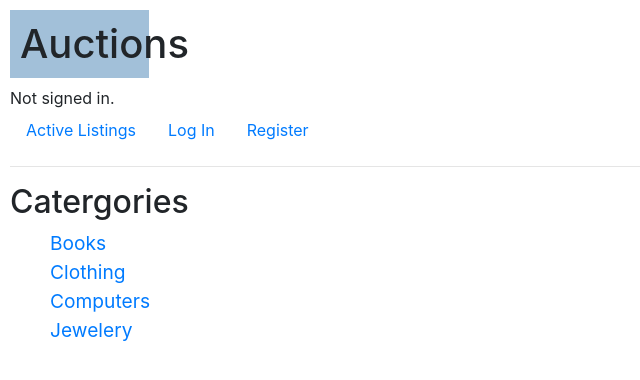
After one commit to emrah-i/CS50W, a Django app: page /catergories_list in a window 1280 px wide. The commit adds this page. Shown: the top 380 px of the page, without its empty margins (0-640 px from the left). Run offline with Django 3.2, Linux system fonts and the light colour scheme; some libraries are stand-ins or nearby versions.

Commit message:
Created catergories page and catergories_list page

```diff
--- a/commerce/auctions/static/auctions/style.css
+++ b/commerce/auctions/static/auctions/style.css
@@ -161,4 +161,11 @@ body {
 }
 .watchlist_items table {
   width: 100%;
+}
+
+.catergories {
+  font-size: 1.5vw;
+}
+.catergories ul {
+  list-style: none;
 }/*# sourceMappingURL=style.css.map */
--- a/commerce/auctions/static/auctions/style.scss
+++ b/commerce/auctions/static/auctions/style.scss
@@ -192,3 +192,12 @@ body {
         width: 100%;
     }
 }
+
+.catergories {
+
+    font-size: 1.5vw;
+
+    ul {
+        list-style: none;
+    }
+}
--- /dev/null
+++ b/commerce/auctions/templates/auctions/catergories_list.html
@@ -0,0 +1,12 @@
+{% extends "auctions/layout.html" %}
+
+{% block body %}
+    <h2>Catergories</h2>
+    <div class="catergories">
+        <ul>
+            {% for catergory in catergories %}
+            <li><a href="catergories/{{catergory.0}}">{{ catergory.1 }}</a></li>
+            {% endfor %}
+        </ul>
+    </div>
+{% endblock %}
--- a/commerce/auctions/templates/auctions/layout.html
+++ b/commerce/auctions/templates/auctions/layout.html
@@ -25,6 +25,9 @@
                     <a class="nav-link" href="{% url 'my_items' %}">My Listings</a>
                 </li>
                 <li class="nav-item">
+                    <a class="nav-link" href="{% url 'catergories_list' %}">Catergories</a>
+                </li>
+                <li class="nav-item">
                     <a class="nav-link" href="{% url 'create' %}">Create Listing</a>
                 </li>
                 <li class="nav-item">
--- a/commerce/auctions/urls.py
+++ b/commerce/auctions/urls.py
@@ -12,5 +12,7 @@ urlpatterns = [
     path("watchlist", views.watchlist, name="watchlist"),
     path("update", views.update, name="update"),
     path("my_items", views.my_items, name="my_items"),
+    path("catergories_list", views.catergories_list, name="catergories_list"),
+    path("catergories/<str:catergory>", views.catergories, name="catergories"),
     path("listing/<int:listing>", views.listing, name="listing")
 ]
--- a/commerce/auctions/views.py
+++ b/commerce/auctions/views.py
@@ -5,6 +5,13 @@ from django.shortcuts import render
 from django.urls import reverse
 
 from .models import User, AuctionListing, Bid, Comment
+
+CATERGORIES = (
+    ("BKS", "Books"),
+    ("CLT", "Clothing"),
+    ("CMP", "Computers"),
+    ("JWL", "Jewelery")
+)
 
 def index(request):
     all = AuctionListing.objects.filter(is_active = "Y")
@@ -46,6 +53,25 @@ def my_items(request):
         "auction_listing": all
     })
 
+def catergories_list(request):
+
+    return render(request, "auctions/catergories_list.html", {
+        "catergories": CATERGORIES
+    })
+
+def catergories(request, catergory):
+    all = AuctionListing.objects.filter(catergory=catergory, is_active='Y')
+    length = len(all)
+
+    for n in range(len(CATERGORIES)):
+        if catergory == CATERGORIES[n][0]:
+            catergory2 = CATERGORIES[n][1]
+
+    return render(request, "auctions/catergories.html", {
+            "auction_listing": all,
+            "length": length,
+            "catergory": catergory2
+        })
 
 def register(request):
     if request.method == "POST":
@@ -75,12 +101,6 @@ def register(request):
 
 def create_listing(request):
     user = get_user(request)
-    CATERGORIES = (
-        ("BKS", "Books"),
-        ("CLT", "Clothing"),
-        ("CMP", "Computers"),
-        ("JWL", "Jewelery")
-    )
 
     if request.method == "POST":
         title = request.POST.get("title")
```
Also changed, not shown: commerce/auctions/templates/auctions/catergories.html (added, +42 -0 lines), 1 other file.
